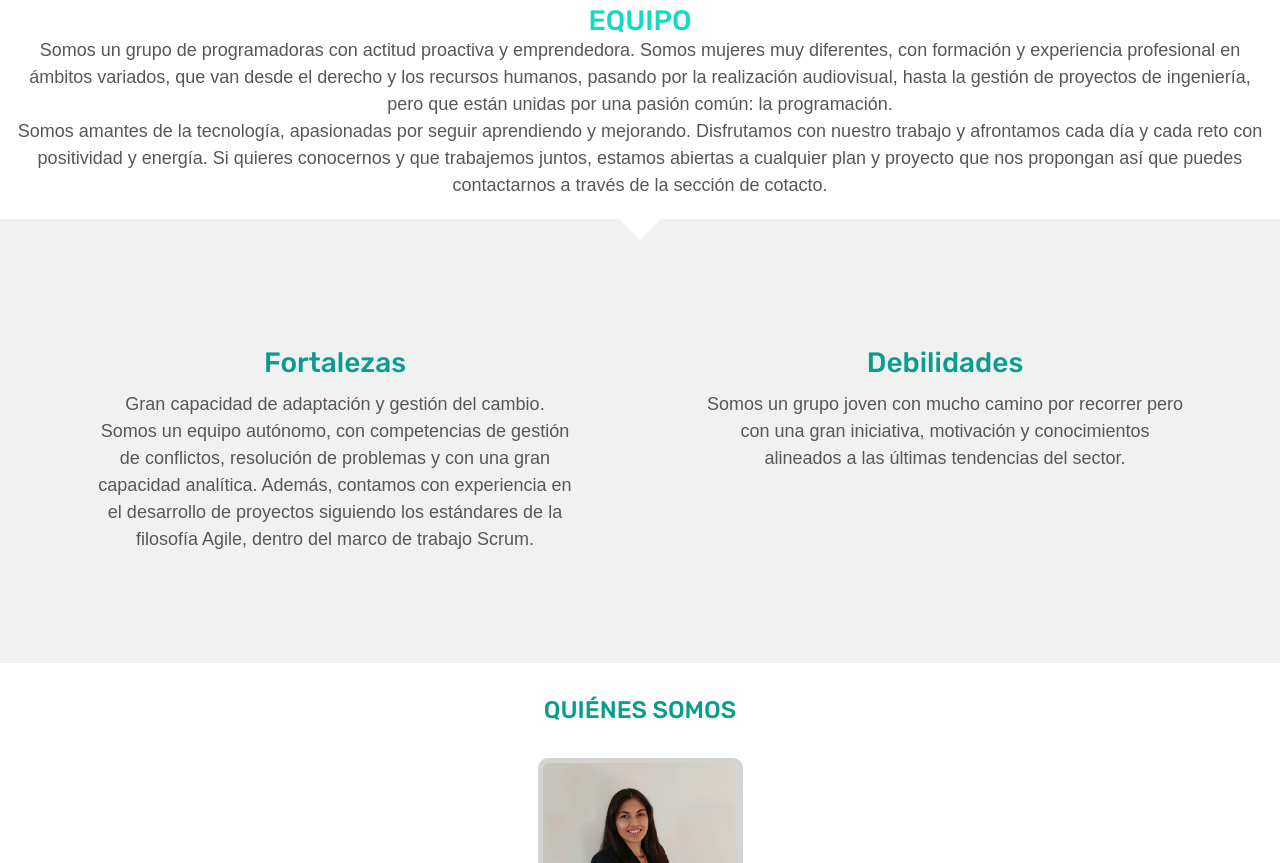
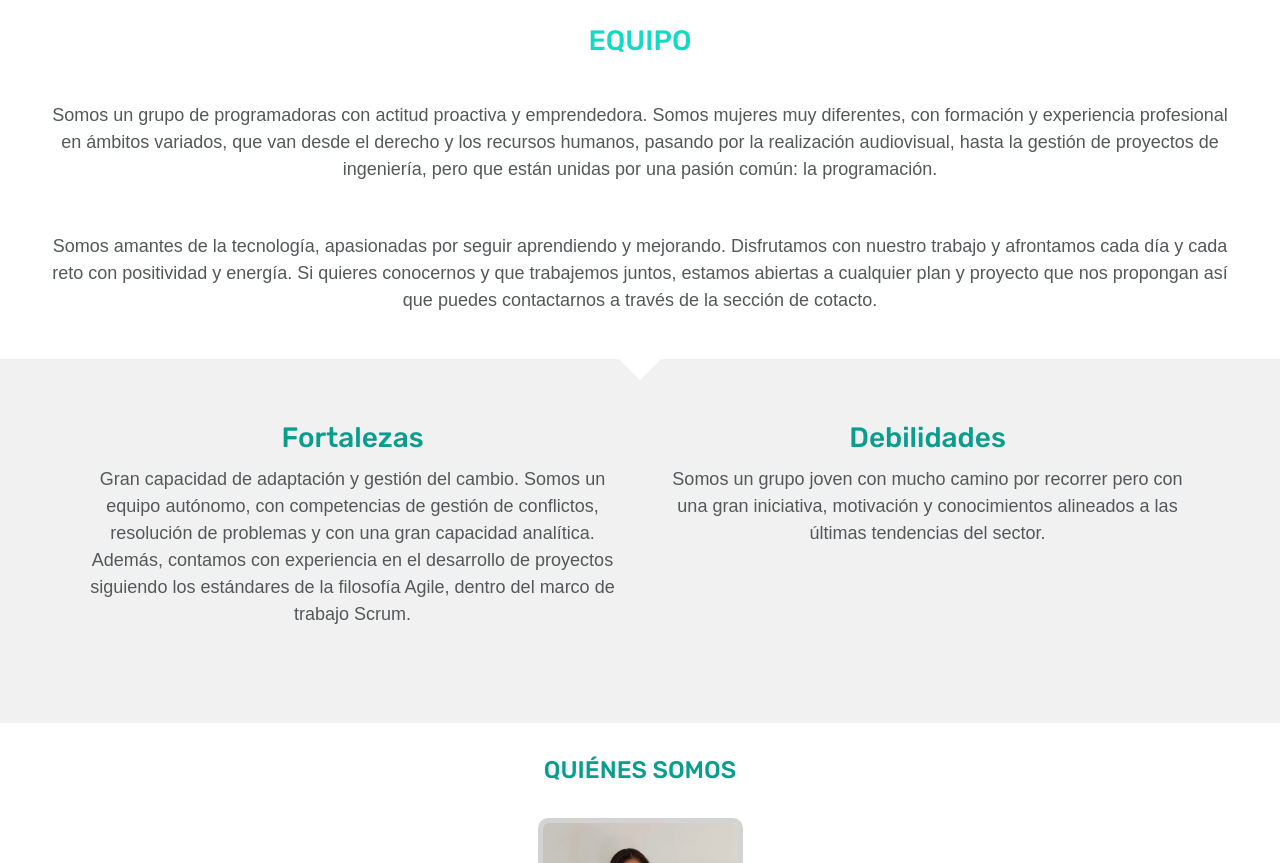
Before and after one commit to claudiabg-c/Team-introduction-page-HTML5-CSS3, a website: page docs/index.html in a window 1280 px wide. Shown: the part 530-1393 px from the top of the page. Drawn offline with nearby package versions, Linux system fonts and the light colour scheme; files that its build step writes are made by us from their sources.

Commit message:
fix issues

```diff
--- a/src/scss/layout/_strengths.scss
+++ b/src/scss/layout/_strengths.scss
@@ -57,18 +57,16 @@
 }
 @media (min-width: 1200px) {
   .box-strengths{
-   margin:100px 50px 50px 50px;
+  padding:35px;
     & .title{
       font-size: 28px;
     }
-
     & .text{
       font-size: 18px;
     }
   }
-
   .box-weaknesses{
-    margin: 100px 50px 50px 50px;
+   padding: 35px;
     & .title{
       font-size: 28px;
     }
--- a/src/scss/layout/_team.scss
+++ b/src/scss/layout/_team.scss
@@ -40,11 +40,13 @@
     }
     .team {
       & .teamtitle {
-        font-size: 28px; /*hay que cambiar los tamaños de las letras a mayor resolución?*/
+        font-size: 28px;
+        padding: 20px;
       }
       & .teamtext {
         font-size: 18px;
         line-height: 1.5;
+        padding: 25px;
       }
     }
   }
```
